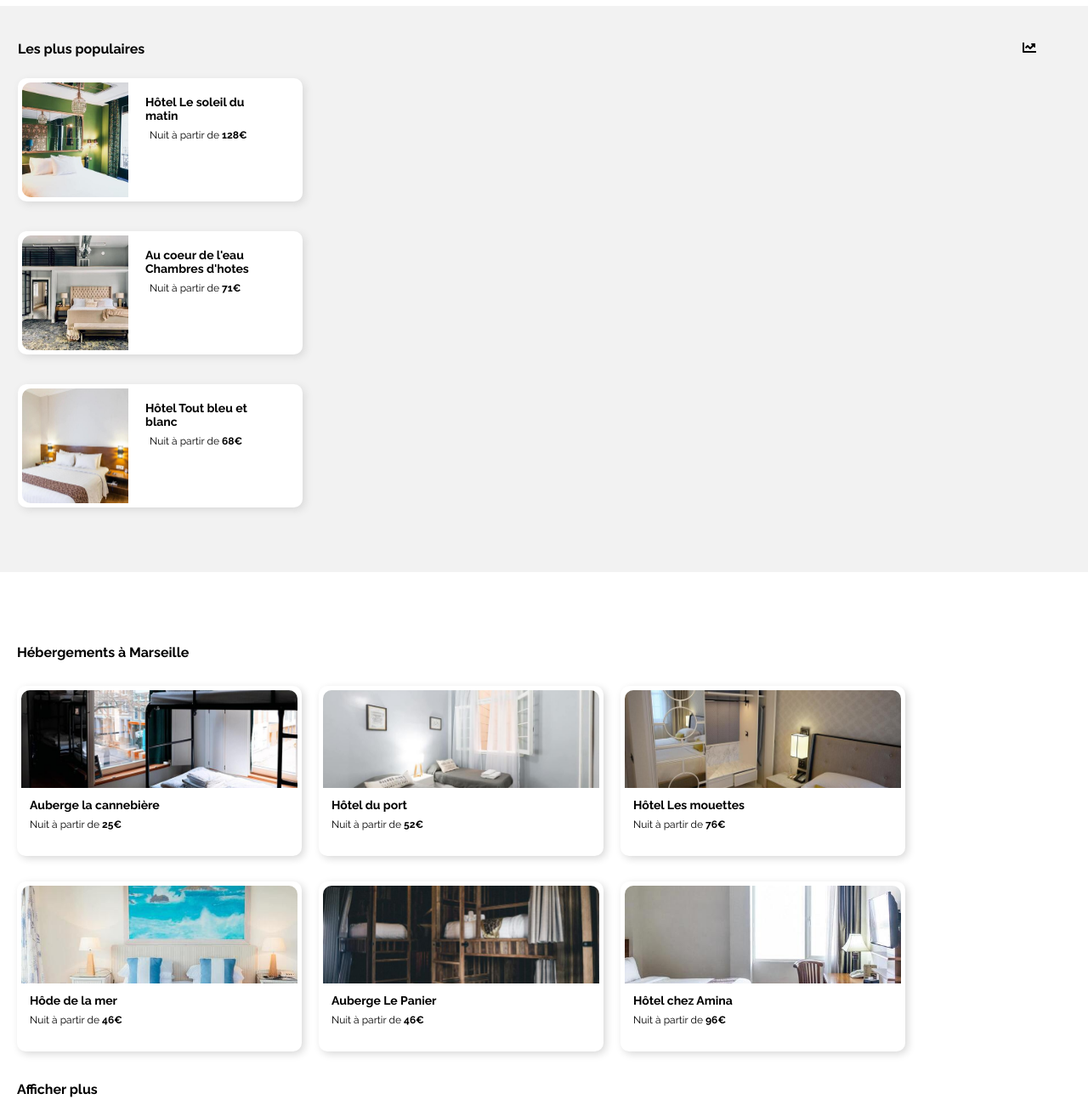
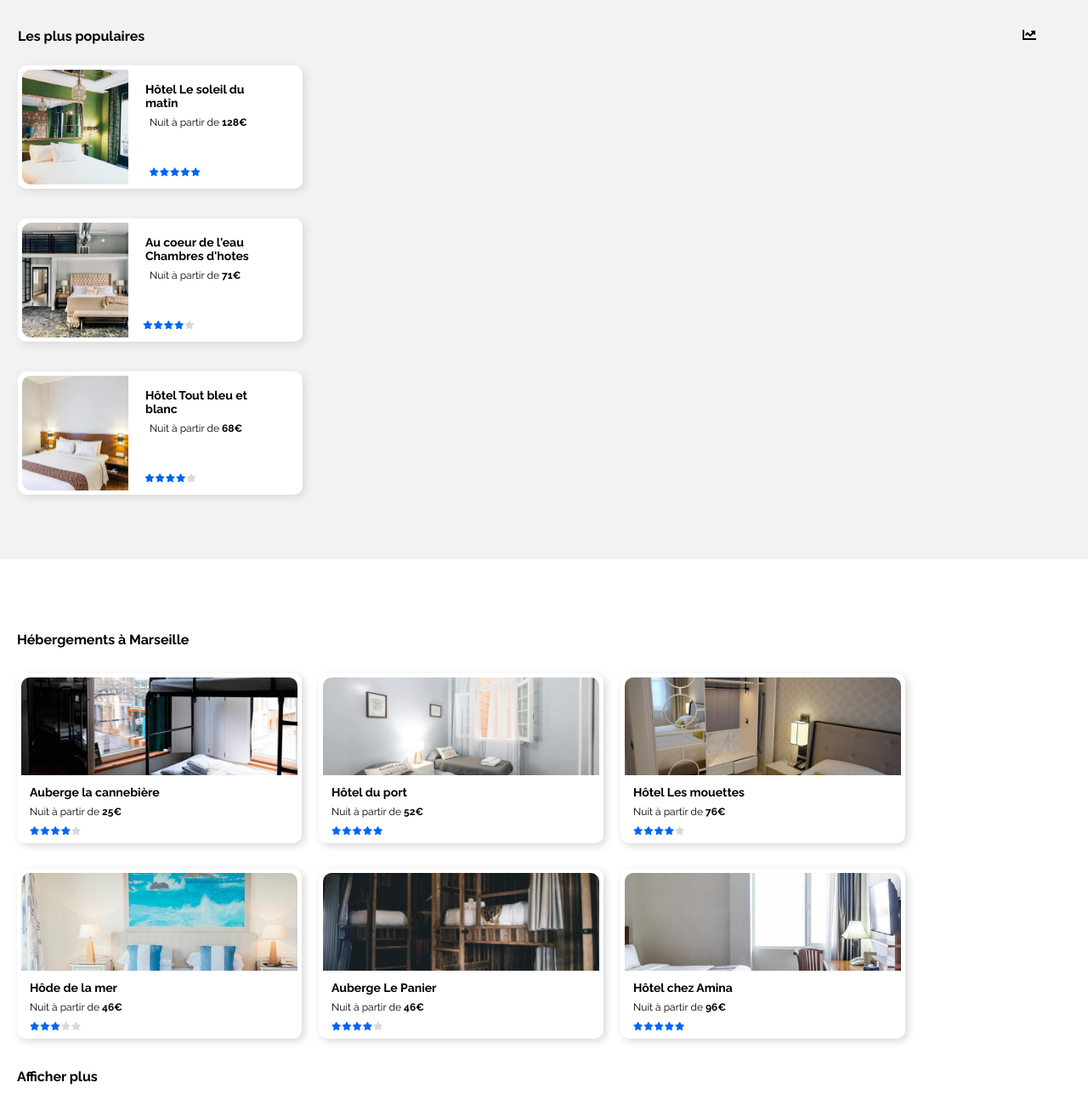
Before and after one commit to BryanYanice/P2_Bryan_HAMMOUM, a plain HTML site: page index.html in a window 1280 px wide. Shown: the part 440-1740 px from the top of the page at 85% size. Drawn offline with Linux system fonts and the light colour scheme.

Commit message:
ajout d'icon star dans les div image et les div picture

```diff
--- a/index.html
+++ b/index.html
@@ -46,7 +46,7 @@
             <button class="filtre"><i class="fas fa-heart fitericon"></i><span class="espace">Romantique</span></button>
             <button class="filtre"><i class="fas fa-dog fitericon"></i><span class="espace">Animaux autorisés</span></button>
         </p>
-        <p id="info"><i class="fas fa-info-circle"></i>Plus de 500 logements sont disponibles<br /> dans cette ville</p>
+        <p id="info"><i class="fas fa-info-circle"></i>Plus de 500 logements sont disponibles dans cette ville</p>
     </div>
     </section>
 
@@ -57,26 +57,44 @@
     <div class="image">
         <img class="photo" src="images/hebergements/4_small/marcus-loke-WQJvWU_HZFo-unsplash.jpg" alt="Auberge la cannebière" />
         <h2 class="description">Auberge la cannebière</h2> <span class="nuit">Nuit à partir de <span class="gras">25€</span></span>
+    <div class="étoile">
+        <i class="fas fa-star star1"></i><i class="fas fa-star star2"></i><i class="fas fa-star star3"></i><i class="fas fa-star star4"></i><i class="fas fa-star stargrey"></i>
+    </div>
     </div>
     <div class="image">
         <img class="photo" src="images/hebergements/4_small/fred-kleber-gTbaxaVLvsg-unsplash.jpg" alt="Hôtel du port" />
         <h2 class="description">Hôtel du port</h2> <span class="nuit">Nuit à partir de <span class="gras">52€</span></span>
+    <div class="étoile">
+        <i class="fas fa-star star1"></i><i class="fas fa-star star2"></i><i class="fas fa-star star3"></i><i class="fas fa-star star4"></i><i class="fas fa-star star5"></i>
+    </div>
     </div>
     <div class="image">
         <img class="photo" src="images/hebergements/4_small/reisetopia-B8WIgxA_PFU-unsplash.jpg" alt="Hôtel Les mouettes" />
         <h2 class="description">Hôtel Les mouettes</h2> <span class="nuit">Nuit à partir de <span class="gras">76€</span></span>
+    <div class="étoile">
+        <i class="fas fa-star star1"></i><i class="fas fa-star star2"></i><i class="fas fa-star star3"></i><i class="fas fa-star star4"></i><i class="fas fa-star stargrey"></i>
+    </div>
     </div>
     <div class="image">
         <img class="photo" src="images/hebergements/4_small/annie-spratt-Eg1qcIitAuA-unsplash.jpg" alt="Hôtel de la mer" />
         <h2 class="description">Hôde de la mer</h2> <span class="nuit">Nuit à partir de <span class="gras">46€</span></span>
+    <div class="étoile">
+        <i class="fas fa-star star1"></i><i class="fas fa-star star2"></i><i class="fas fa-star star3"></i><i class="fas fa-star stargrey"></i><i class="fas fa-star stargrey"></i>
+    </div>
     </div>
     <div class="image">
         <img class="photo" src="images/hebergements/4_small/nicate-lee-kT-ZyaiwBe0-unsplash.jpg" alt="Auberge Le Panier" />
         <h2 class="description">Auberge Le Panier</h2> <span class="nuit">Nuit à partir de <span class="gras">46€</span></span>
+    <div class="étoile">
+        <i class="fas fa-star star1"></i><i class="fas fa-star star2"></i><i class="fas fa-star star3"></i><i class="fas fa-star star4"></i><i class="fas fa-star stargrey"></i>
+    </div>
     </div>
     <div class="image">
         <img class="photo" src="images/hebergements/4_small/febrian-zakaria-M6S1WvfW68A-unsplash.jpg" alt="Hôtel chez Amina" />
         <h2 class="description">Hôtel chez Amina</h2> <span class="nuit">Nuit à partir de <span class="gras">96€</span></span>
+    <div class="étoile">
+        <i class="fas fa-star star1"></i><i class="fas fa-star star2"></i><i class="fas fa-star star3"></i><i class="fas fa-star star4"></i><i class="fas fa-star star5"></i>
+    </div>
     </div>
     </div>
     <p class="plus">Afficher plus</p>
@@ -86,18 +104,24 @@
     <div id="picture">
     <div class="image2">
         <img class="photo2" src="images/hebergements/4_small/emile-guillemot-Bj_rcSC5XfE-unsplash.jpg" alt="Hôtel Le soleil du matin" />
-        <h2 class="description-2">Hôtel Le soleil du <br />matin</h2>
-        <span class="nuit-2">Nuit à partir de <span class="gras">128€</span></span>
+        <h2 class="description-2">Hôtel Le soleil du <br />matin</h2> <span class="nuit-2">Nuit à partir de <span class="gras">128€</span></span>
+    <div class="étoile2">
+        <i class="fas fa-star star1"></i><i class="fas fa-star star2"></i><i class="fas fa-star star3"></i><i class="fas fa-star star4"></i><i class="fas fa-star star5"></i>
+    </div>
     </div>
     <div class="image2">
         <img class="photo2" src="images/hebergements/4_small/aw-creative-VGs8z60yT2c-unsplash.jpg" alt="Au coeur de l'eau Chambres d'hotes" />
-        <h2 class="description-2">Au coeur de l'eau <br />Chambres d'hotes</h2>
-        <span class="nuit-2">Nuit à partir de <span class="gras">71€</span></span>
+        <h2 class="description-2">Au coeur de l'eau <br />Chambres d'hotes</h2> <span class="nuit-2">Nuit à partir de <span class="gras">71€</span></span>
+    <div class="étoile2">
+        <i class="fas fa-star star1"></i><i class="fas fa-star star2"></i><i class="fas fa-star star3"></i><i class="fas fa-star star4"></i><i class="fas fa-star stargrey"></i>
+    </div>
     </div>
     <div class="image2">
         <img class="photo2" src="images/hebergements/4_small/febrian-zakaria-sjvU0THccQA-unsplash.jpg" alt="Hôtel Tout bleu et blanc" />
-        <h2 class="description-2">Hôtel Tout bleu et <br />blanc</h2>
-        <span class="nuit-2">Nuit à partir de <span class="gras">68€</span></span>
+        <h2 class="description-2">Hôtel Tout bleu et <br />blanc</h2> <span class="nuit-2">Nuit à partir de <span class="gras">68€</span></span>
+    <div class="étoile2">
+        <i class="fas fa-star star1"></i><i class="fas fa-star star2"></i><i class="fas fa-star star3"></i><i class="fas fa-star star4"></i><i class="fas fa-star stargrey"></i>
+    </div>
     </div>
     </div>
 </section>
--- a/style.css
+++ b/style.css
@@ -118,6 +118,8 @@ input
     color: black;
     border: 1px solid #f2f2f2;
 }
+
+
 
 .recherche-1
 {
@@ -276,6 +278,32 @@ input
 .gras
 {
     font-weight: bold;
+}
+
+.fa-star
+{
+    font-size: 10px;
+    color: #0065fc;
+    margin-left: 1px;
+    margin-top: 10px;
+}
+
+.star1
+{
+    margin-left: 15px;
+}
+
+.stargrey
+{
+    color: #d9d9d9;
+}
+
+.étoile2
+{
+    margin-left: 5px;
+    position: relative;
+    bottom: 30px;
+    left: 20px;
 }
 
 .plus
```
